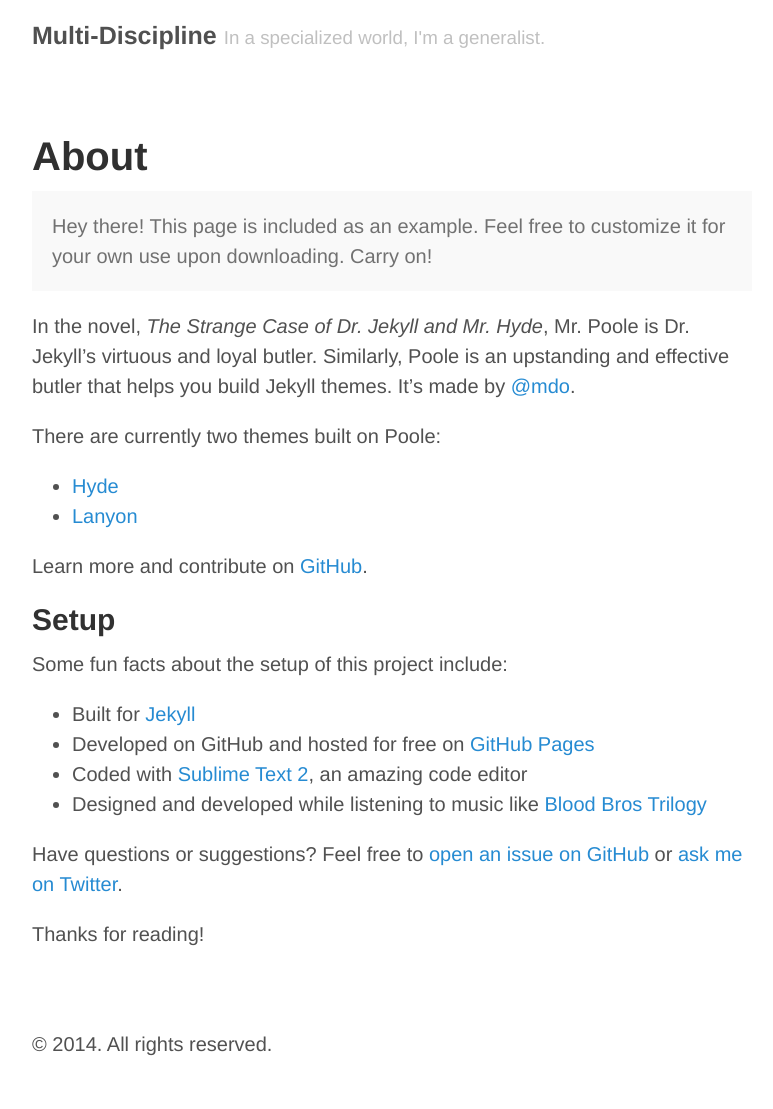
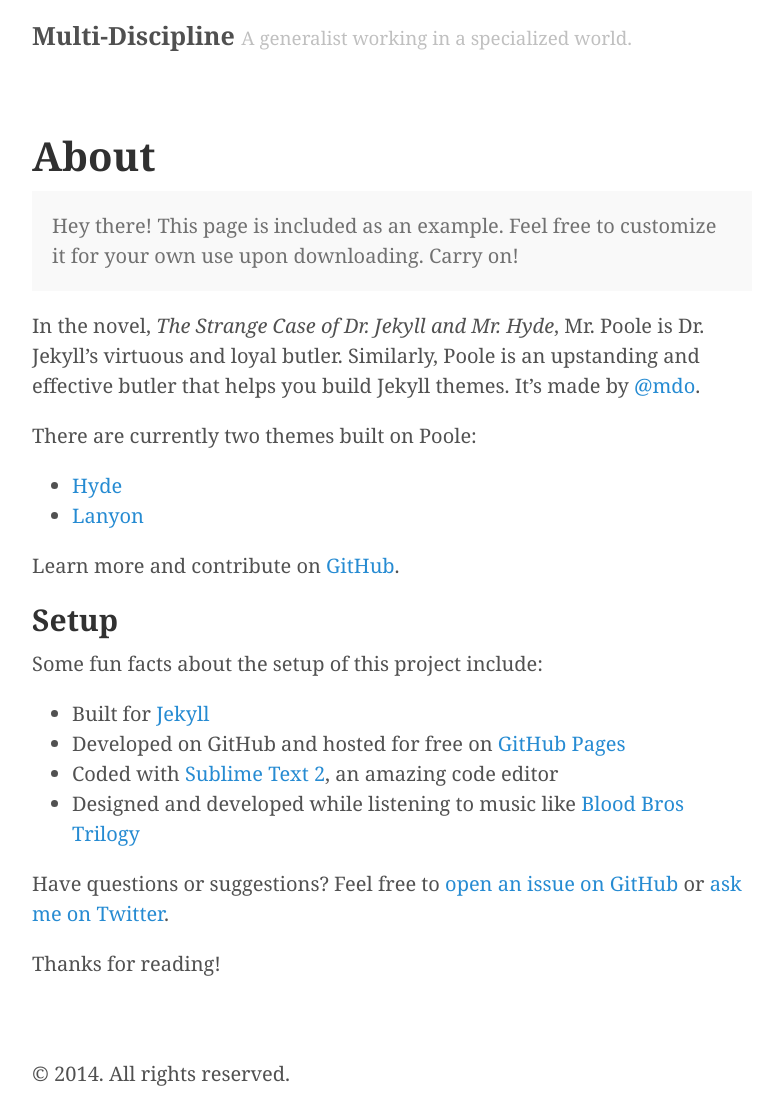
Before and after one commit to jasonmklug/multi-discipline, a Jekyll site: the page built from about.md, in a window 1280 px wide. Shown: the whole page, without its empty margins (248-1021 px from the left). Built offline with Jekyll 4.4.1, drawn with Linux system fonts in a browser that asks for light colours; Markdown is read by kramdown in place of the engine named in the settings; before the commit the page ends 1079 px from its top, so only the background shows below that.

Commit message:
Typekit integration, tagline update.

```diff
--- a/_config.yml
+++ b/_config.yml
@@ -7,7 +7,7 @@ permalink:        pretty
 
 # Setup
 title:            Multi-Discipline
-tagline:          "In a specialized world, I'm a generalist."
+tagline:          "A generalist working in a specialized world."
 url:              http://multi-discipline.com
 paginate:         1
 baseurl:          /
--- a/_includes/head.html
+++ b/_includes/head.html
@@ -23,4 +23,8 @@
 
   <!-- RSS -->
   <link rel="alternate" type="application/rss+xml" title="RSS" href="{{ site.baseurl }}atom.xml">
+
+  <!-- Typekit Integration -->
+  <script src="//use.typekit.net/plx3cqg.js"></script>
+  <script>try{Typekit.load();}catch(e){}</script>
 </head>
--- a/public/css/poole.css
+++ b/public/css/poole.css
@@ -48,7 +48,7 @@ body {
 }
 
 html {
-  font-family: "Helvetica Neue", Helvetica, Arial, sans-serif;
+  font-family: "chaparral-pro", Georgia, serif;
   font-size: 16px;
   line-height: 1.5;
 }
```
Also changed, not shown: _posts/2014-08-19-storm-chasers-vs-meteorologists.md (+1 -1 lines).
